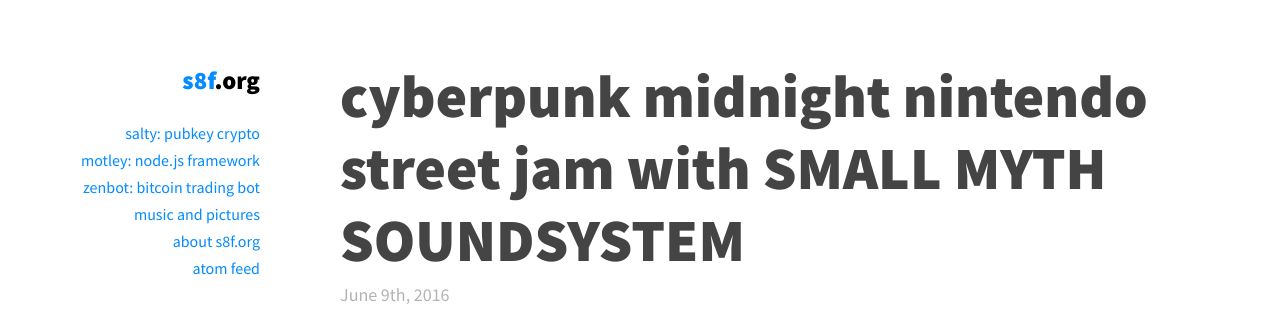
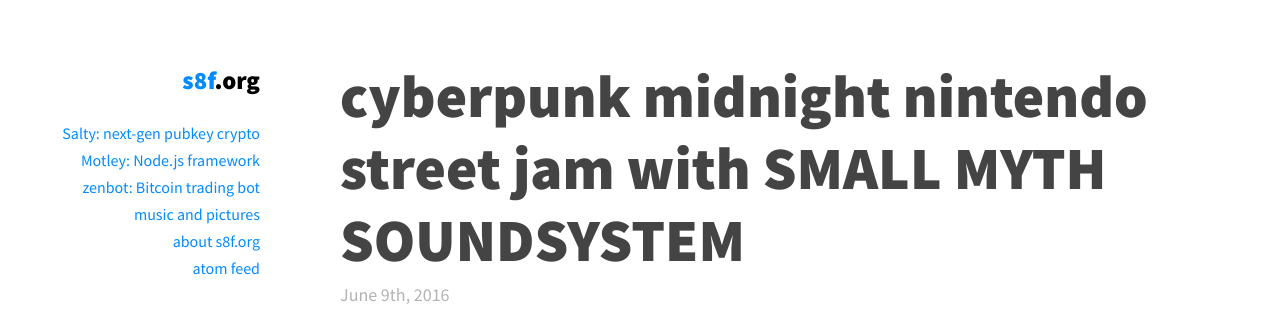
Before and after one commit to carlos8f/s8f.org, a Jekyll site: the page built from music.html, in a window 1280 px wide. Shown: the top 316 px of the page. Built offline with Jekyll 4.4.1, drawn with Linux system fonts in a browser that asks for light colours; some web fonts are replaced; a script that is not in the unit is left out.

Commit message:
title fixes

```diff
--- a/_includes/sidebar.html
+++ b/_includes/sidebar.html
@@ -2,9 +2,9 @@
   <nav role="navigation" class="main-nav">
     <h3><a href="/">s8f</a>.org</h3>
     <ul>
-      <li><a href="{{site.url}}/salty.html">salty: pubkey crypto</a></li>
-      <li><a href="{{site.url}}/motley.html">motley: node.js framework</a></li>
-      <li><a href="{{site.url}}/zenbot.html">zenbot: bitcoin trading bot</a></li>
+      <li><a href="{{site.url}}/salty.html">Salty: next-gen pubkey crypto</a></li>
+      <li><a href="{{site.url}}/motley.html">Motley: Node.js framework</a></li>
+      <li><a href="{{site.url}}/zenbot.html">zenbot: Bitcoin trading bot</a></li>
       <li><a href="{{site.url}}/music.html">music and pictures</a></li>
       <li><a href="{{site.url}}/about.html">about s8f.org</a></li>
       <li><a href="{{site.url}}/atom.xml">atom feed</a></li>
--- a/motley.html
+++ b/motley.html
@@ -1,6 +1,6 @@
 ---
 layout: default
-title: Motley: super-agile Node.js framework
+title: "Motley: Node.js framework"
 ---
 
 {% for post in site.categories.motley %}
--- a/music.html
+++ b/music.html
@@ -1,5 +1,6 @@
 ---
 layout: default
+title: "Music by Carlos Rodriguez"
 ---
 
 {% for post in site.categories.music %}
--- a/salty.html
+++ b/salty.html
@@ -1,6 +1,6 @@
 ---
 layout: default
-title: Salty: alternative pubkey crypto
+title: "Salty: next-gen pubkey crypto"
 ---
 
 {% for post in site.categories.salty %}
--- a/zenbot.html
+++ b/zenbot.html
@@ -1,6 +1,6 @@
 ---
 layout: default
-title: zenbot: automated Bitcoin trading bot for GDAX (Coinbase Exchange)
+title: "zenbot: Bitcoin trading bot"
 ---
 
 {% for post in site.categories.zenbot %}
```
